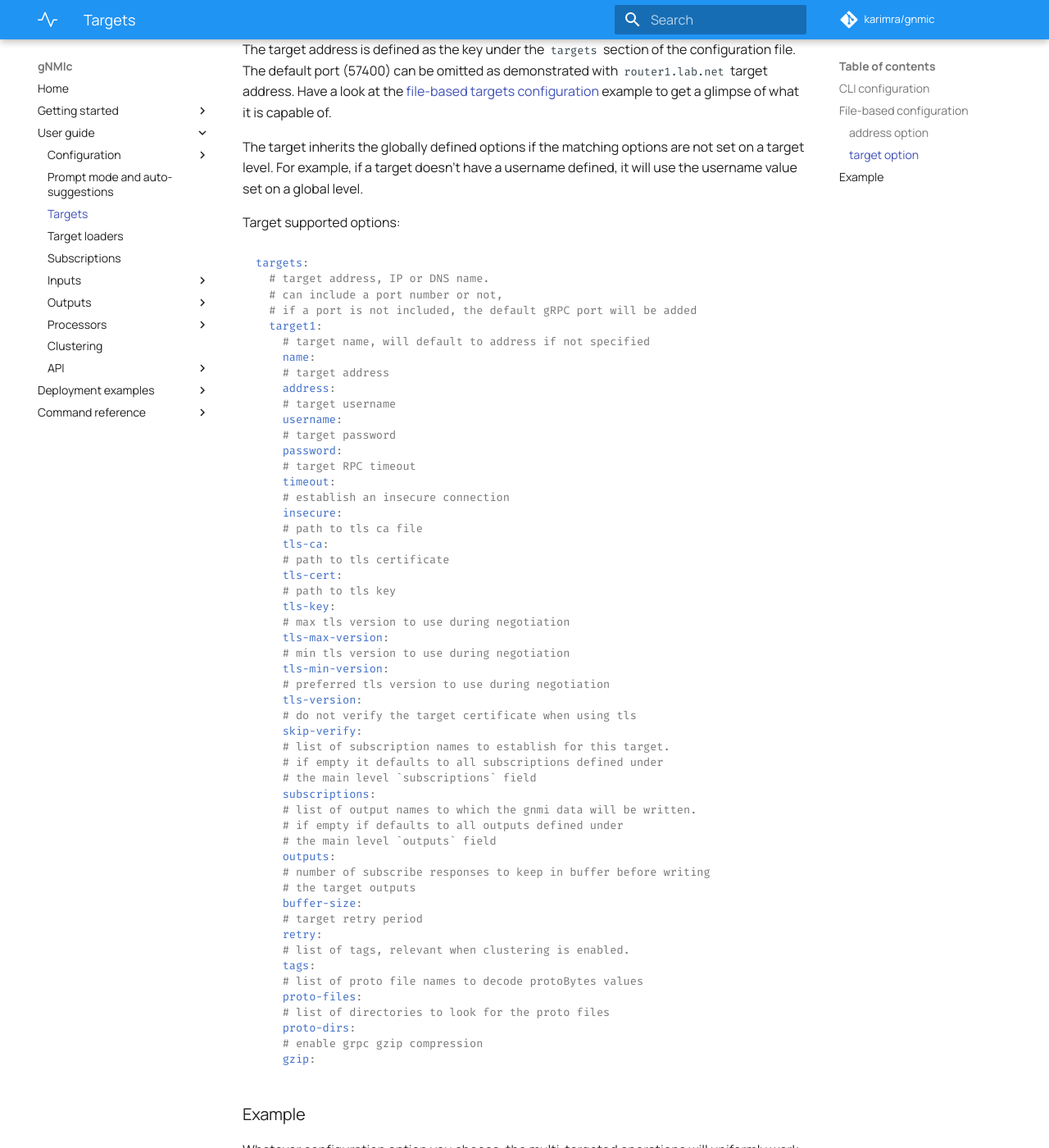
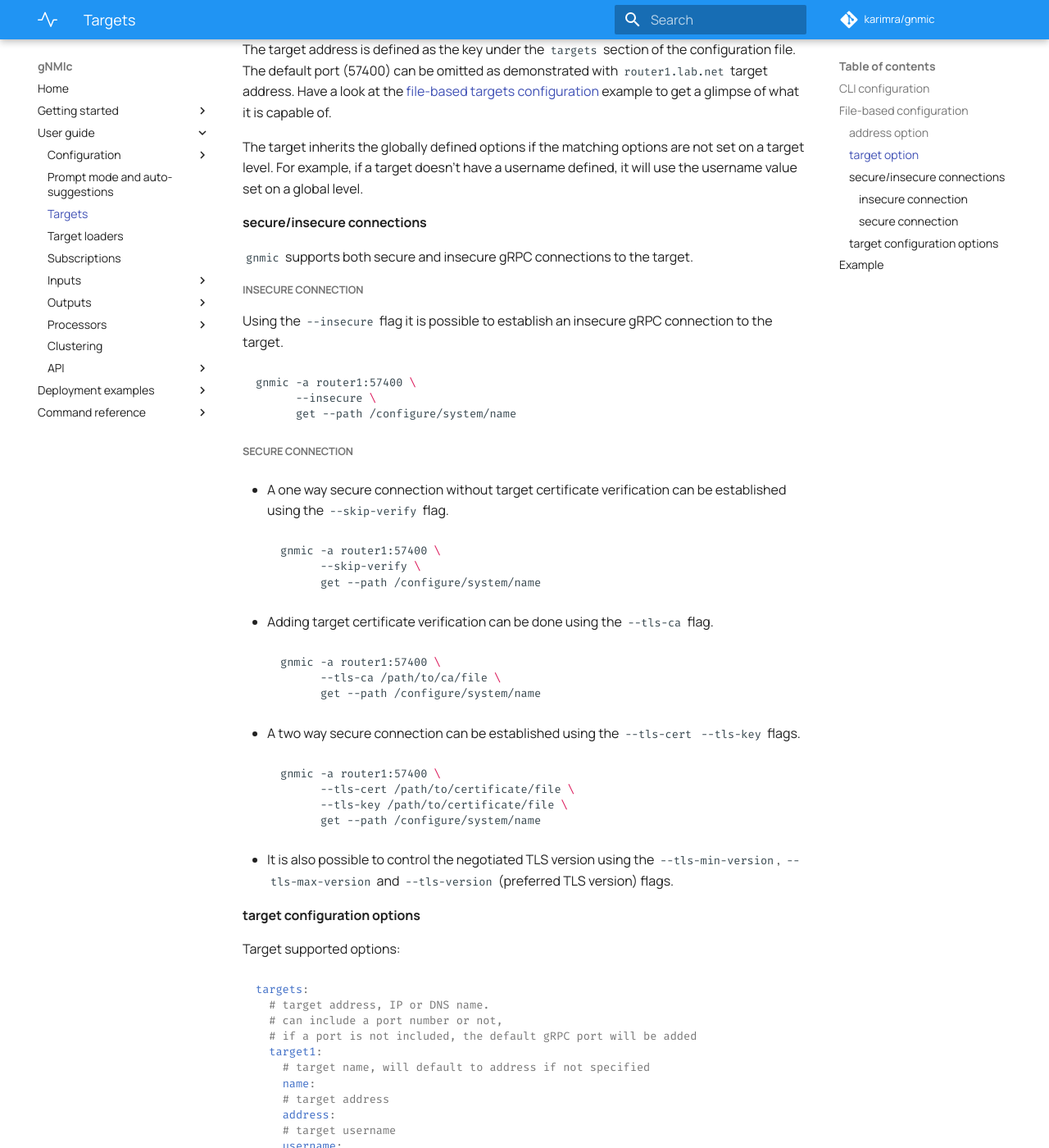
Before and after one commit to karimra/gnmic, an MkDocs documentation site: the page built from docs/user_guide/targets.md, in a window 1280 px wide and 1400 px high, scrolled down 1274 px. Shown: the whole window at 82% size. Built offline with MkDocs 1.6.1 and Material for MkDocs 9.7.7, drawn with Linux system fonts in a browser that asks for light colours; comment, search, counter and statistics services are not loaded.

Commit message:
add tls related docs

````diff
--- a/docs/user_guide/targets.md
+++ b/docs/user_guide/targets.md
@@ -46,6 +46,43 @@ The target address is defined as the key under the `targets` section of the conf
 
 The target inherits the globally defined options if the matching options are not set on a target level. For example, if a target doesn't have a username defined, it will use the username value set on a global level.
 
+#### secure/insecure connections
+`gnmic` supports both secure and insecure gRPC connections to the target.
+
+##### insecure connection
+Using the `--insecure` flag it is possible to establish an insecure gRPC connection to the target.
+
+```bash
+gnmic -a router1:57400 \
+      --insecure \
+      get --path /configure/system/name
+```
+
+##### secure connection
+- A one way secure connection without target certificate verification can be established using the `--skip-verify` flag.
+```bash
+gnmic -a router1:57400 \
+      --skip-verify \
+      get --path /configure/system/name
+```
+
+- Adding target certificate verification can be done using the `--tls-ca` flag.
+```bash
+gnmic -a router1:57400 \
+      --tls-ca /path/to/ca/file \
+      get --path /configure/system/name
+```
+
+- A two way secure connection can be established using the `--tls-cert` `--tls-key` flags.
+```bash
+gnmic -a router1:57400 \
+      --tls-cert /path/to/certificate/file \
+      --tls-key /path/to/certificate/file \
+      get --path /configure/system/name
+```
+- It is also possible to control the negotiated TLS version using the `--tls-min-version`, `--tls-max-version` and `--tls-version` (preferred TLS version) flags.
+
+#### target configuration options
 Target supported options:
 ```yaml
 targets:
````
Also changed, not shown: 2 other files.
